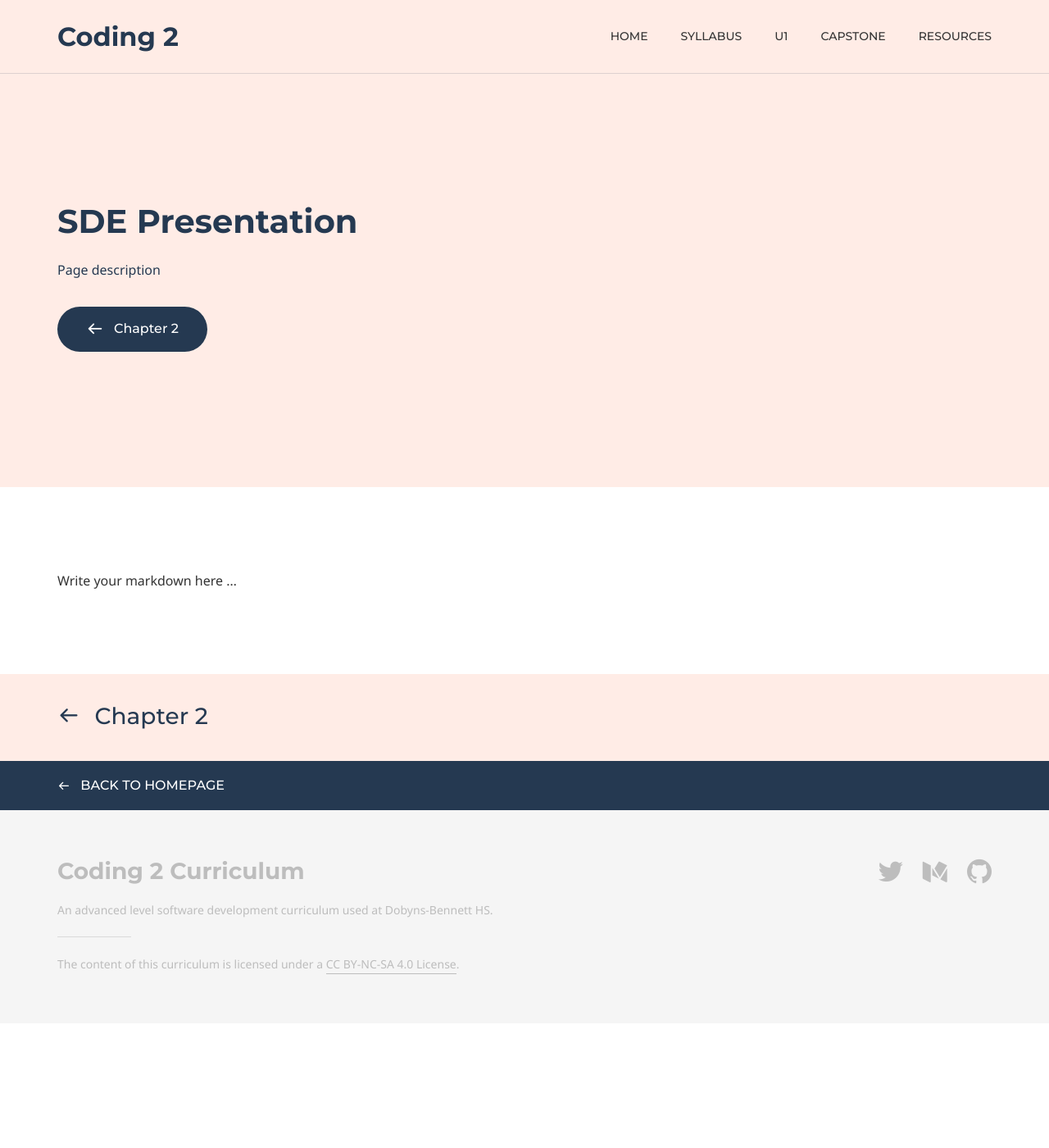
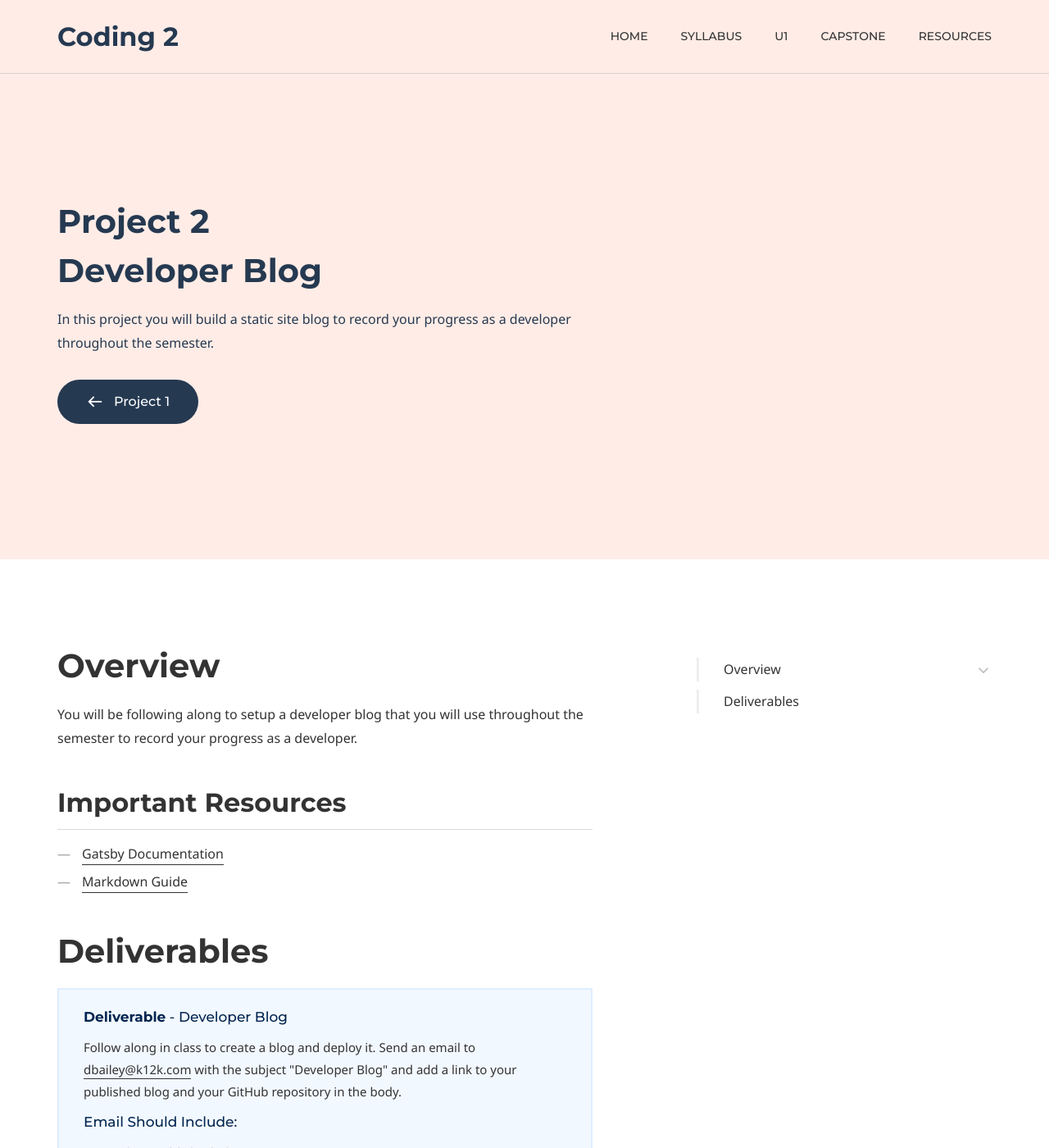
Before and after one commit to db-cs/C2-Curriculum, a Jekyll site: the page built from u1/p2/index.md, in a window 1280 px wide and 1400 px high. Shown: the whole window at 82% size. Built offline with Jekyll 4.4.1, drawn with Linux system fonts in a browser that asks for light colours; some web fonts are replaced; some of the changed text lies outside the part shown.

Commit message:
Add unit 1 information

```diff
--- a/u1/p2.md
+++ /dev/null
@@ -1,21 +0,0 @@
----
-# Page settings
-layout: default
-keywords:
-comments: false
-
-# Hero section
-title: SDE Presentation
-description: Page description
-
-# Micro navigation
-micro_nav: true
-
-# Page navigation
-page_nav:
-    prev:
-        content: Chapter 2
-        url: '/u1/ch2'
----
-
-Write your markdown here ...
--- /dev/null
+++ b/u1/p2/index.md
@@ -0,0 +1,41 @@
+---
+# Page settings
+layout: default
+head_title: Unit 1 Project 2
+keywords:
+comments: false
+
+# Hero section
+title: Project 2<br>Developer Blog
+description: In this project you will build a static site blog to record your progress as a developer throughout the semester.
+
+# Micro navigation
+micro_nav: true
+
+# Page navigation
+page_nav:
+  prev:
+    content: Project 1
+    url: "/u1/p1"
+---
+
+# Overview
+
+You will be following along to setup a developer blog that you will use throughout the semester to record your progress as a developer.
+
+## Important Resources
+
+- [Gatsby Documentation](https://www.gatsbyjs.org/docs/)
+- [Markdown Guide](https://guides.github.com/features/mastering-markdown/)
+
+# Deliverables
+
+<div class="callout callout--info">
+  <p><strong><b>Deliverable</b> - Developer Blog</strong></p>
+  <p>Follow along in class to create a blog and deploy it. Send an email to <a href="mailto:dbailey@k12k.com?subject=Developer%20Blog">dbailey@k12k.com</a> with the subject "Developer Blog" and add a link to your published blog and your GitHub repository in the body.</p>
+  <p><strong>Email Should Include:</strong></p>
+  <ul>
+    <li>Link to Published Blog</li>
+    <li>Link to GitHub Repository</li>
+  </ul>
+</div>
```
Also changed, not shown: u1/c1/index.md (added, +113 -0 lines), u1/ch1.md (deleted, +0 -24 lines), u1/ch2.md (deleted, +0 -24 lines), u1/index.md (+9 -11 lines), u1/p1.md (deleted, +0 -24 lines), u1/p1/index.md (added, +53 -0 lines), u1/c1/atom.png (added), u1/c1/conventionvsconfig.jpeg (added), u1/c1/vim.png (added), u1/c1/vs.png (added), u1/p1/macgyver.jpg (added), 1 other file.
